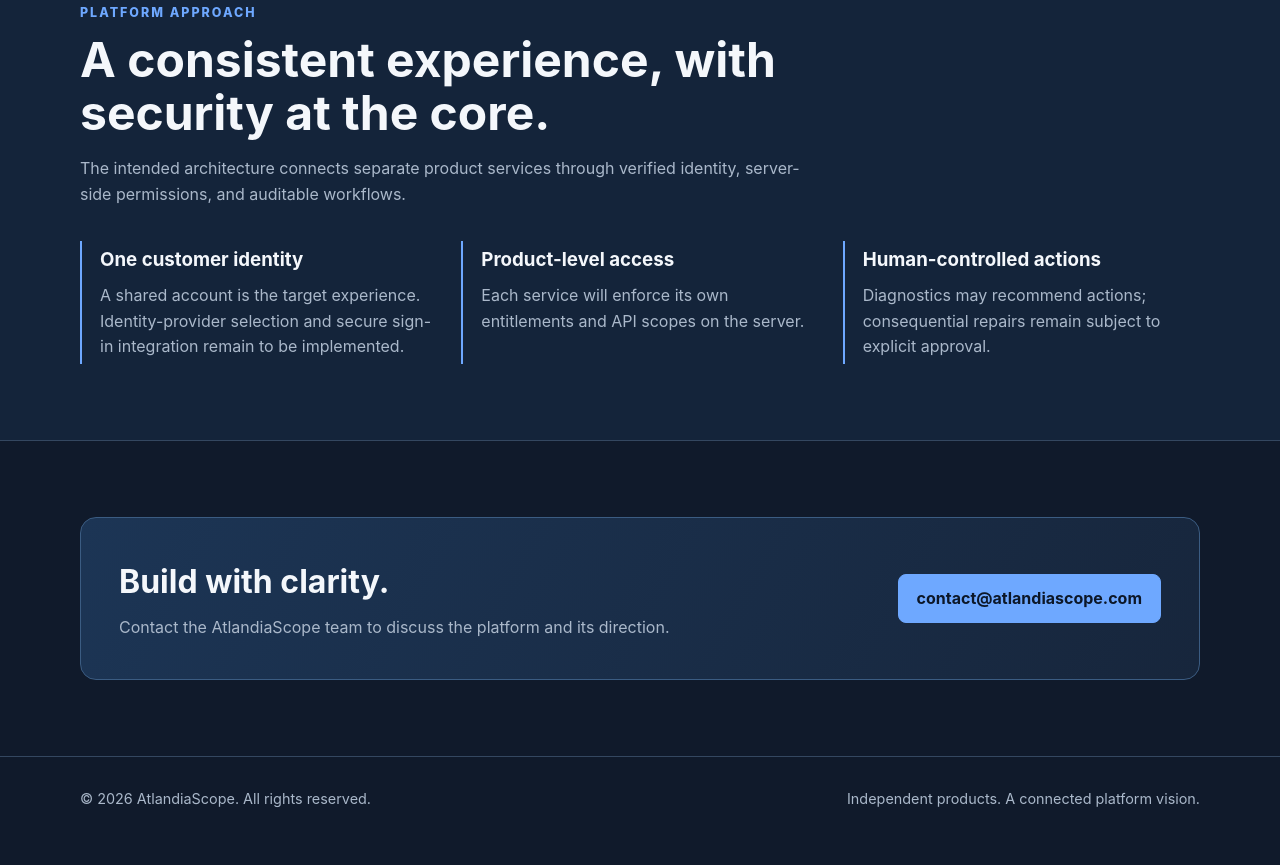
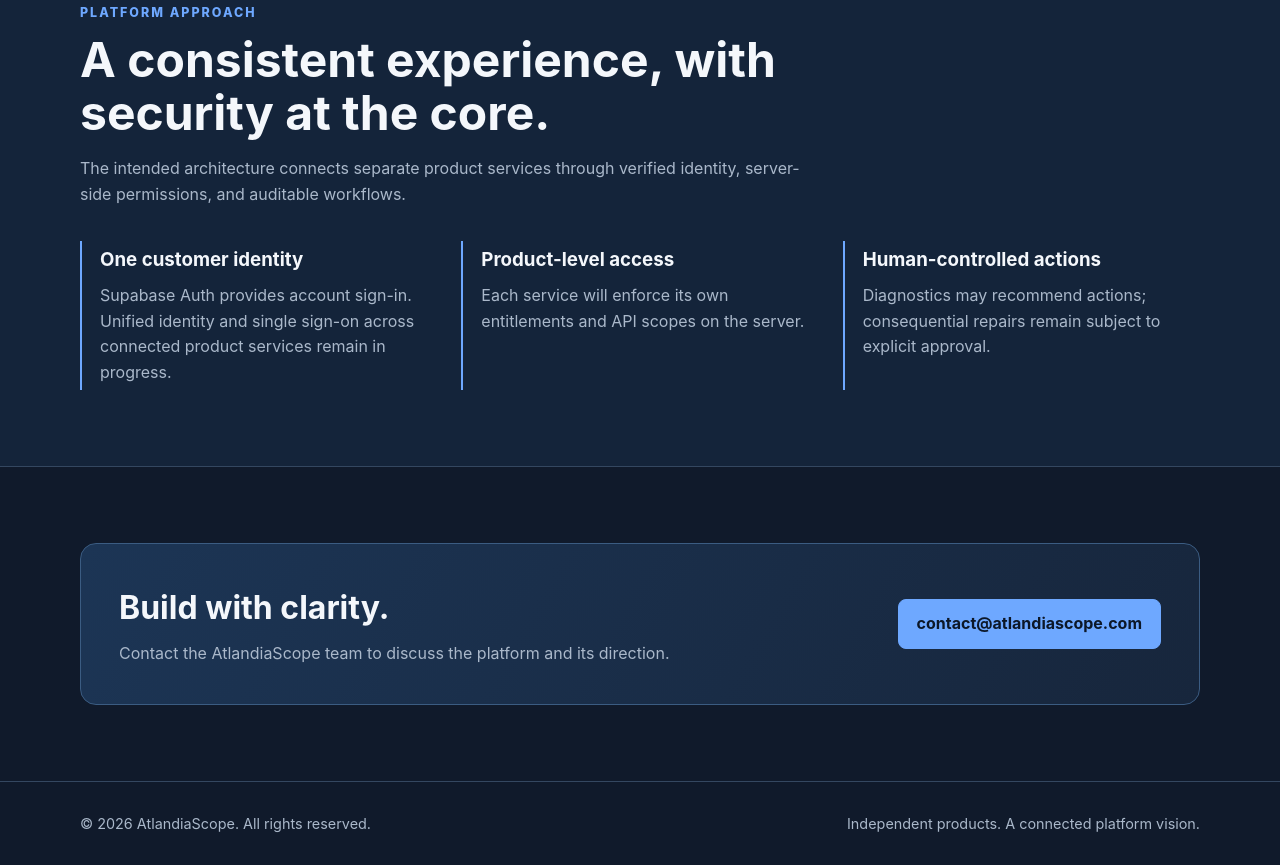
Before and after one commit to atlandiascope/atlandiascope-platform, a website: page public/index.html in a window 1280 px wide. Shown: the part 1365-2230 px from the top of the page. Before the commit the page ends 2205 px from the top, so only its background shows below. Drawn offline with Linux system fonts and the light colour scheme.

Commit message:
Clarify current platform sign-in implementation status

```diff
--- a/public/index.html
+++ b/public/index.html
@@ -69,7 +69,7 @@
       <div class="wrap">
         <div class="section-head"><div class="eyebrow">Platform approach</div><h2>A consistent experience, with security at the core.</h2><p>The intended architecture connects separate product services through verified identity, server-side permissions, and auditable workflows.</p></div>
         <div class="steps">
-          <div class="step"><h3>One customer identity</h3><p>A shared account is the target experience. Identity-provider selection and secure sign-in integration remain to be implemented.</p></div>
+          <div class="step"><h3>One customer identity</h3><p>Supabase Auth provides account sign-in. Unified identity and single sign-on across connected product services remain in progress.</p></div>
           <div class="step"><h3>Product-level access</h3><p>Each service will enforce its own entitlements and API scopes on the server.</p></div>
           <div class="step"><h3>Human-controlled actions</h3><p>Diagnostics may recommend actions; consequential repairs remain subject to explicit approval.</p></div>
         </div>
```
